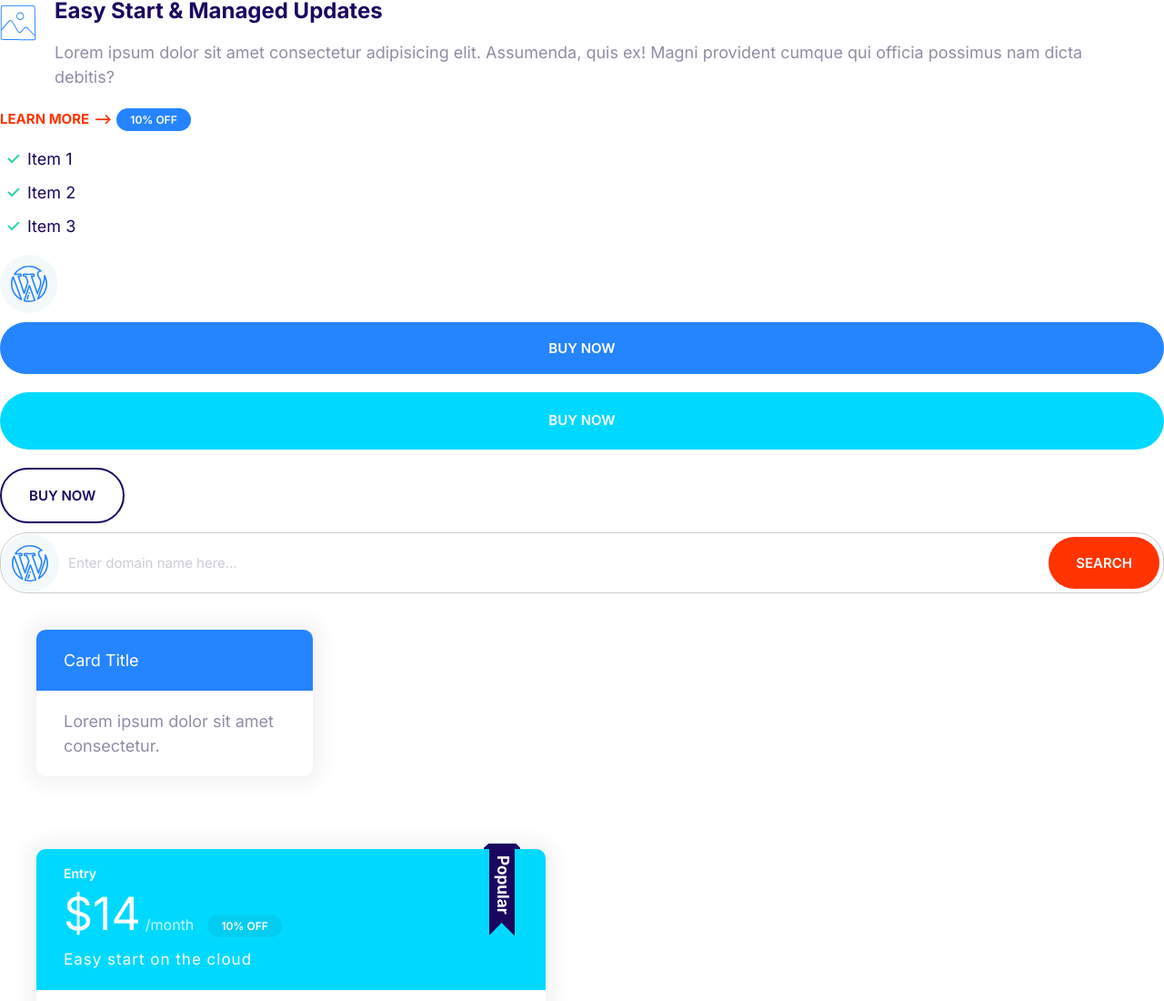
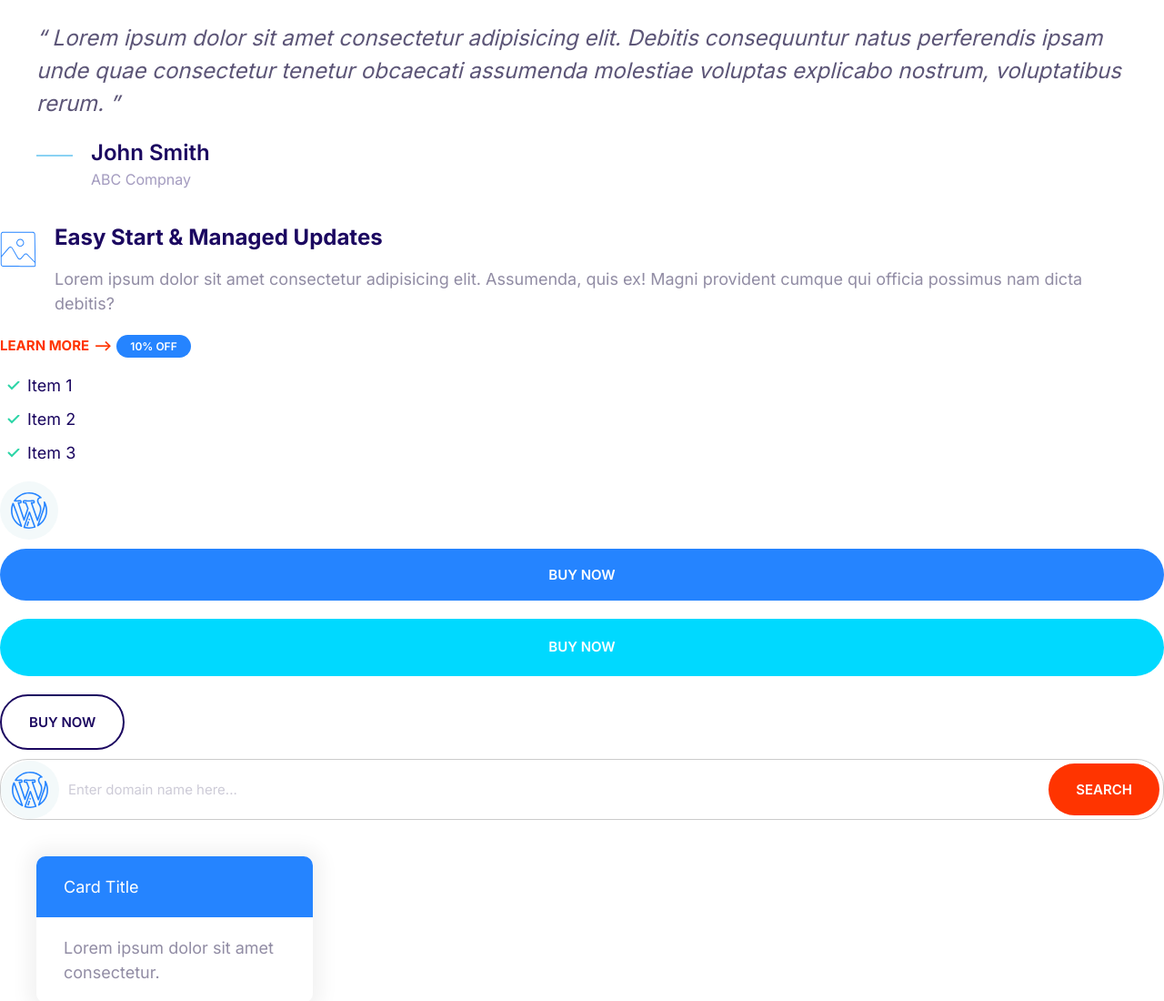
Before and after one commit to minkkylee/webPagePractice, a plain HTML site: page index.html in a window 1280 px wide. Shown: the top 1100 px of the page at 91% size. Drawn offline with Linux system fonts and the light colour scheme.

Commit message:
Quote style

```diff
--- a/css/styles.css
+++ b/css/styles.css
@@ -5,6 +5,7 @@
     --color-accent: #ff3400;
     --color-heading: #1b0760;
     --color-body: #918ca4;
+    --color-body-darker: #5c5577;
     --color-border: #ccc;
     --border-radius: 30px;
 }
@@ -368,7 +369,7 @@ a {
 .media{
     display: flex;
     flex-direction: row;
-    justify-content: center;
+    justify-content: flex-start;
 }
 
 .media__image{
@@ -382,3 +383,53 @@ a {
 .media__body {
     margin: 0 2rem;
 }
+
+/* Quotes */
+.quote {
+    font-size: 3rem;
+    font-style: italic;
+    color: var(--color-body-darker);
+    line-height: 1.3;
+}
+
+.quote__text::before {
+    content: open-quote;
+}
+
+.quote__text::after {
+    content: close-quote;
+}
+
+.quote__author {
+    font-size: 3rem;
+    font-weight: 600;
+    font-style: normal;
+    margin-bottom: 0.5rem;
+}
+
+.quote__organization {
+    font-size: 2rem;
+    font-style: normal;
+    color: var(--color-heading);
+    opacity: .4;
+}
+
+.quote__line {
+    position: relative;
+    bottom: 10px;
+}
+
+@media screen and (min-width: 1024px) {
+    .quote {
+        font-size: 2.4rem;
+        line-height: 1.5;
+    }
+
+    .quote__author {
+        font-size: 2.4rem;
+    }
+
+    .quote__organization {
+        font-size: 1.6rem;
+    }
+}
--- a/index.html
+++ b/index.html
@@ -11,6 +11,27 @@
     <link rel="stylesheet" href="css/styles.css">
 </head>
 <body>
+    <!-- Quotes -->
+    <blockquote class="quote">
+        <p class="quote__text">
+            Lorem ipsum dolor sit amet consectetur adipisicing elit. Debitis consequuntur natus perferendis ipsam unde quae consectetur tenetur obcaecati assumenda molestiae voluptas explicabo nostrum, voluptatibus rerum.
+        </p>
+
+        <footer>
+            <div class="media">
+                <div class="media__image">
+                    <svg class="icon icon--primary quote__line">
+                        <use xlink:href="image/sprite.svg#line"></use>
+                    </svg>
+                </div>
+                <div class="media__body">
+                    <h3 class="media__title quote__author">John Smith</h3>
+                    <p class="quote__organization">ABC Compnay</p>
+                </div>
+            </div>
+        </footer>
+    </blockquote>
+
     <!-- Media Object -->
     <div class="media">
         <div class="media__image">
```
Also changed, not shown: component/quote.html (added, +20 -0 lines).
